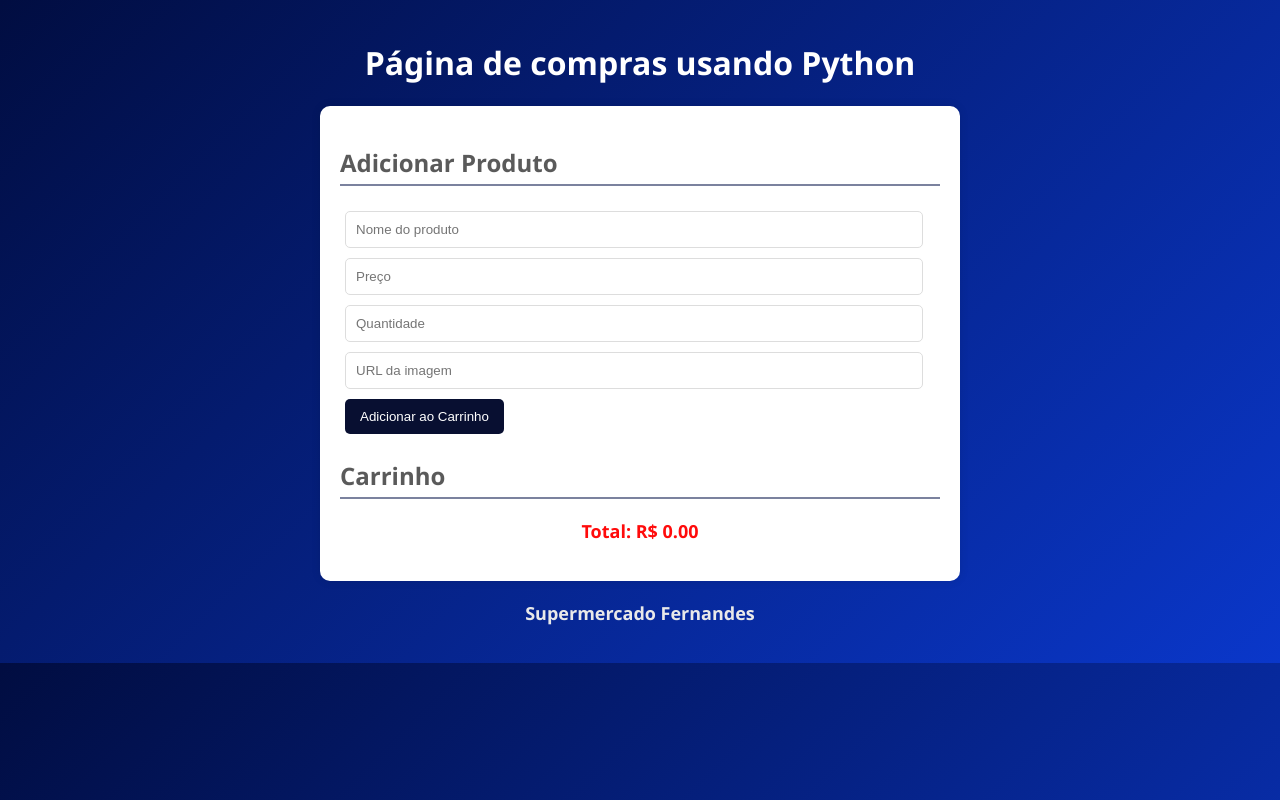
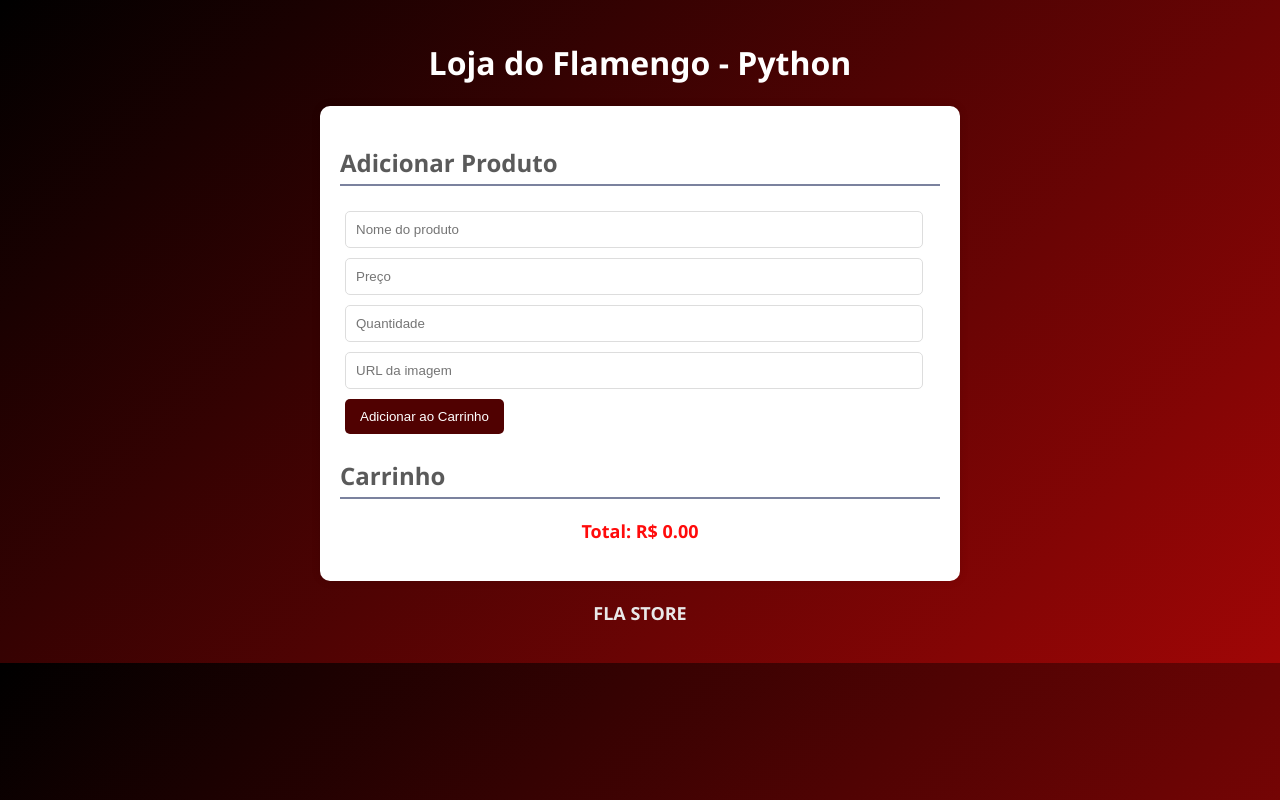
Before and after one commit to FelipeFFer/Lista-de-compras---Python, a Flask app: page / in a window 1280 px wide. Run offline with Flask 3, Linux system fonts and the light colour scheme.

Commit message:
Versão Loja do Flamengo

```diff
--- a/app.py
+++ b/app.py
@@ -14,6 +14,7 @@ def index():
         image = request.form.get('image')
         if name and price and quantity:
             try:
+                price = price.replace(',', '.')
                 price = float(price)
                 quantity = int(quantity)
                 if price > 0 and quantity > 0:
--- a/static/style.css
+++ b/static/style.css
@@ -1,6 +1,6 @@
 body {
     font-family: 'Segoe UI', Tahoma, Geneva, Verdana, sans-serif;
-    background: linear-gradient(135deg, #010d41 0%, #0a37ca 100%);
+    background: linear-gradient(135deg, #000000 0%, #a00606 100%);
     color: #ff0b0b;
     margin: 0;
     padding: 20px;
@@ -33,7 +33,7 @@ input {
 button {
     padding: 10px 15px;
     margin: 5px;
-    background: #080f31;
+    background: #500101;
     color: white;
     border: none;
     border-radius: 5px;
@@ -69,6 +69,7 @@ p {
     text-align: center;
 }
 footer {
+    font-size: 500px;
     text-align: center;
     margin-top: 20px;
     color: #e9e9e9;
--- a/templates/index.html
+++ b/templates/index.html
@@ -8,7 +8,7 @@
     <link rel="stylesheet" href="{{ url_for('static', filename='style.css') }}">
 </head>
 <body>
-    <h1>Página de compras usando Python</h1>
+    <h1>Loja do Flamengo - Python</h1>
     <div id="shopping-app">
         <h2>Adicionar Produto</h2>
         <form method="POST">
@@ -33,7 +33,7 @@
         <p>Total: R$ {{ "%.2f"|format(total) }}</p>
     </div>
     <footer>
-        <p>Supermercado Fernandes</p>
+        <p>FLA STORE
     </footer>
 </body>
 </html>
```
